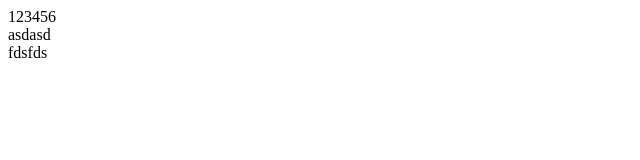
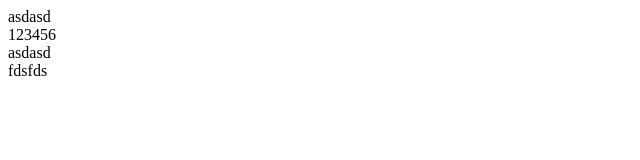
Before and after one commit to xiongxiong109/bear-frame, a plain HTML site: page index.html in a window 1280 px wide. Shown: the full height of the page, 0-640 px from the left. Drawn offline with Linux system fonts and the light colour scheme.

Commit message:
changed the title to hello world

```diff
--- a/index.html
+++ b/index.html
@@ -2,10 +2,10 @@
 <html lang="en">
 <head>
 	<meta charset="UTF-8">
-	<title>hello</title>
+	<title>hello world</title>
 </head>
 <body>
-	<div id="move"></div>
+	<div id="move">asdasd</div>
 	<div class="cal">123456</div>
 	<div class="cal">asdasd</div>
 	<div class="cal">fdsfds</div>
```
